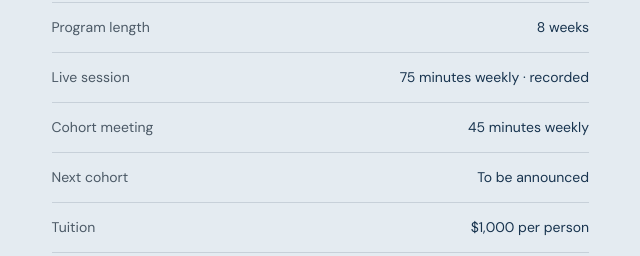
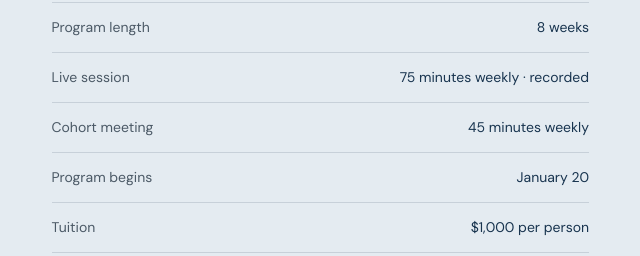
Before and after one commit to kbb915/the-more-effective-leader, a plain HTML site: page index.html in a window 1280 px wide. Shown: the part 3982-4238 px from the top of the page, 631-1271 px from the left. Drawn offline with Linux system fonts and the light colour scheme; a web font is replaced by a local one.

Commit message:
Show January 20 program start in enrollment table

```diff
--- a/index.html
+++ b/index.html
@@ -29,7 +29,7 @@
 </div></div></section>
 <section class="green" id="approach"><div class="wrap"><div class="split"><div><p class="eyebrow">A practical weekly rhythm</p><h2>Bring your work.<br>Leave ready to act.</h2></div><div><p>Each week connects a live, facilitated conversation with practice in your own role. You’ll work alongside peers bringing different perspectives to the shared challenges of leading people, making decisions, and delivering results.</p><p>The weekly commitment is a 75-minute live session and a 45-minute cohort meeting. Live sessions are recorded so you can catch up when work intervenes.</p></div></div><div class="rhythm"><article class="step"><span>01 / LEARN TOGETHER</span><h3>Explore.</h3><p>Work through an idea with your facilitator and peers, grounded in situations that matter to you.</p></article><article class="step"><span>02 / IN YOUR ROLE</span><h3>Apply.</h3><p>Try a purposeful change in an actual conversation, decision, or challenge at work.</p></article><article class="step"><span>03 / WITH YOUR COHORT</span><h3>Discuss.</h3><p>Compare experiences, ask honest questions, and get another perspective on what happened.</p></article><article class="step"><span>04 / BUILD THE HABIT</span><h3>Reflect.</h3><p>Identify what helped, what needs adjusting, and what you’ll put into practice next.</p></article></div></div></section>
 <section><div class="wrap split"><div><p class="eyebrow">Leadership across sectors</p><h2>Better leadership reaches beyond your desk.</h2><p>For managers, directors, and executives in businesses, nonprofits, public agencies, and other organizations. Practice leading through competing priorities, building accountability, and helping people work well together.</p><p class="quote">A clearer perspective.<br>A more intentional response.<br>A stronger contribution.</p></div><div><p class="eyebrow">Take it back to work</p><ul class="takeaways"><li>A clearer view of your leadership patterns</li><li>More constructive conversations across your organization</li><li>Practical ways to strengthen ownership and follow-through</li><li>Better judgment when priorities pull in different directions</li><li>Experience helping people navigate change</li><li>Insight and perspective from leaders across organizations</li><li>A personal plan for continued practice</li></ul></div></div></section>
-<section class="enrollment" id="enroll"><div class="wrap split"><div><p class="eyebrow">The More Effective Leader</p><h2>Your next chapter<br>of leadership.</h2><p>Make room to think, practice, and grow alongside other leaders.</p><p><strong>$1,000 per person. Keep coming back.</strong><br>After your first attendance, you can attend the program again as often as you like at no additional cost.</p><p><strong>Next cohort details are coming soon.</strong><br>Dates and registration will be published here when enrollment opens.</p><a class="textlink" href="#faq">Questions about the program? ↓</a></div><div><dl class="details"><div><dt>Format</dt><dd>Online, with a peer cohort</dd></div><div><dt>Program length</dt><dd>8 weeks</dd></div><div><dt>Live session</dt><dd>75 minutes weekly · recorded</dd></div><div><dt>Cohort meeting</dt><dd>45 minutes weekly</dd></div><div><dt>Next cohort</dt><dd>To be announced</dd></div><div><dt>Tuition</dt><dd>$1,000 per person</dd></div><div><dt>Repeat attendance</dt><dd>Included at no additional cost</dd></div></dl><p class="notice">Interested in developing several leaders together? An organizational cohort brings shared learning to the challenges of your own organization. Inquiry details will be available with enrollment.</p></div></div></section>
+<section class="enrollment" id="enroll"><div class="wrap split"><div><p class="eyebrow">The More Effective Leader</p><h2>Your next chapter<br>of leadership.</h2><p>Make room to think, practice, and grow alongside other leaders.</p><p><strong>$1,000 per person. Keep coming back.</strong><br>After your first attendance, you can attend the program again as often as you like at no additional cost.</p><p><strong>Next cohort details are coming soon.</strong><br>Dates and registration will be published here when enrollment opens.</p><a class="textlink" href="#faq">Questions about the program? ↓</a></div><div><dl class="details"><div><dt>Format</dt><dd>Online, with a peer cohort</dd></div><div><dt>Program length</dt><dd>8 weeks</dd></div><div><dt>Live session</dt><dd>75 minutes weekly · recorded</dd></div><div><dt>Cohort meeting</dt><dd>45 minutes weekly</dd></div><div><dt>Program begins</dt><dd>January 20</dd></div><div><dt>Tuition</dt><dd>$1,000 per person</dd></div><div><dt>Repeat attendance</dt><dd>Included at no additional cost</dd></div></dl><p class="notice">Interested in developing several leaders together? An organizational cohort brings shared learning to the challenges of your own organization. Inquiry details will be available with enrollment.</p></div></div></section>
 <section id="faq"><div class="wrap faq"><p class="eyebrow">A few practical details</p><h2>Before you begin.</h2><details><summary>What does tuition include?</summary><p>Tuition is $1,000 per person for the eight-week program. After you attend once, you can attend again as often as you like at no additional cost.</p></details><details><summary>Who is the program for?</summary><p>Managers, directors, and executives across sectors who want to strengthen how they lead people and work through complex challenges. The program applies to business, nonprofit, public-sector, and other organizational settings.</p></details><details><summary>What if I miss a live session?</summary><p>Live sessions are recorded. You can review the session before the next meeting and continue practicing with your cohort.</p></details><details><summary>How much time should I set aside?</summary><p>Plan for a 75-minute live session and a 45-minute cohort meeting each week. Practice activities connect to situations in your current role.</p></details><details><summary>Can leaders from the same organization participate together?</summary><p>The program can be structured around an organizational cohort, allowing colleagues to apply the learning to shared workplace challenges. Details for organizational inquiries will be posted when enrollment opens.</p></details></div></section>
 </main><footer><div class="wrap"><span>© 2026 The More Effective Leader</span><span>Thoughtful leadership. Lasting impact.</span><a href="#main">Back to top ↑</a></div></footer>
 </body></html>
```
